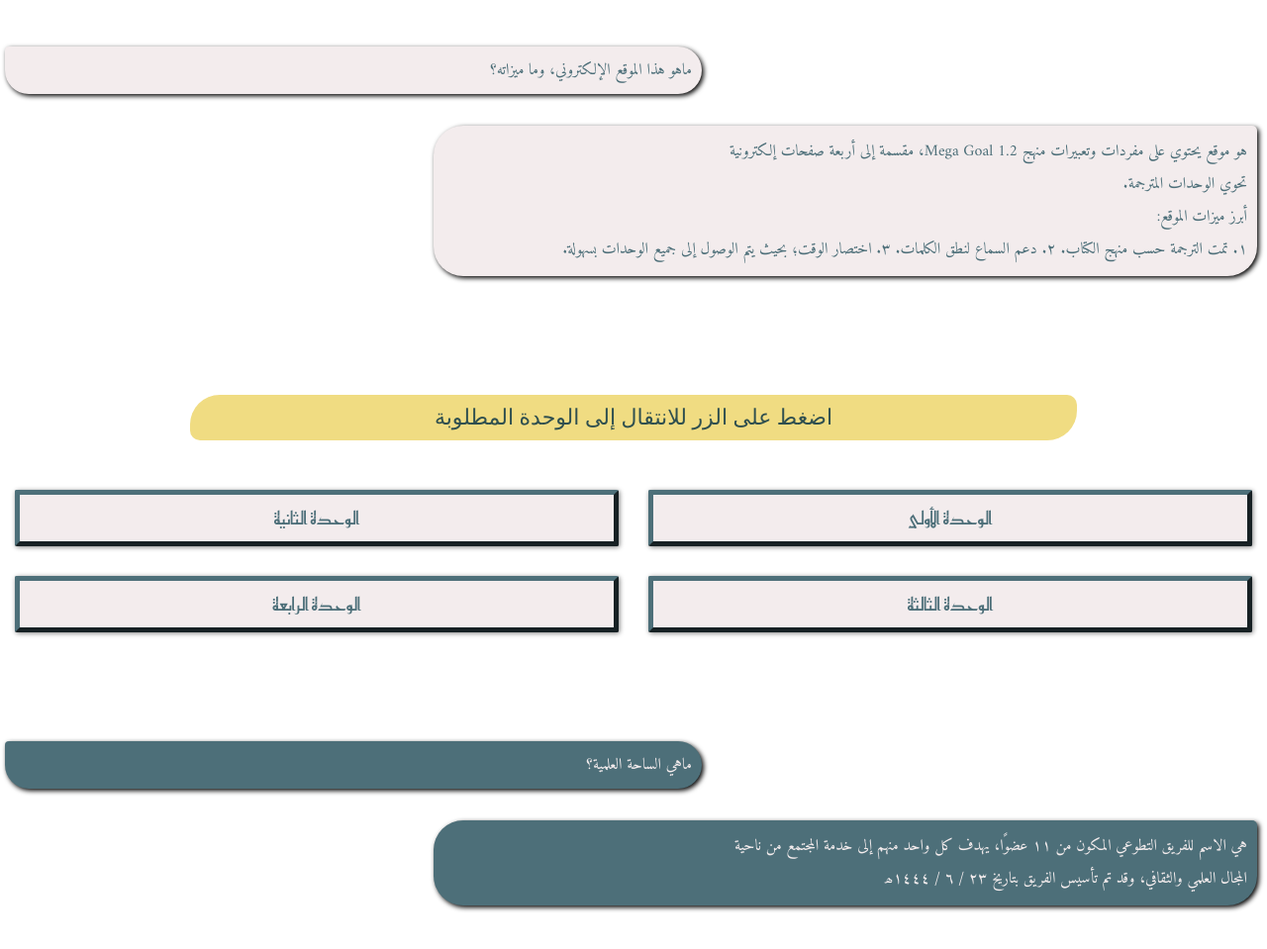
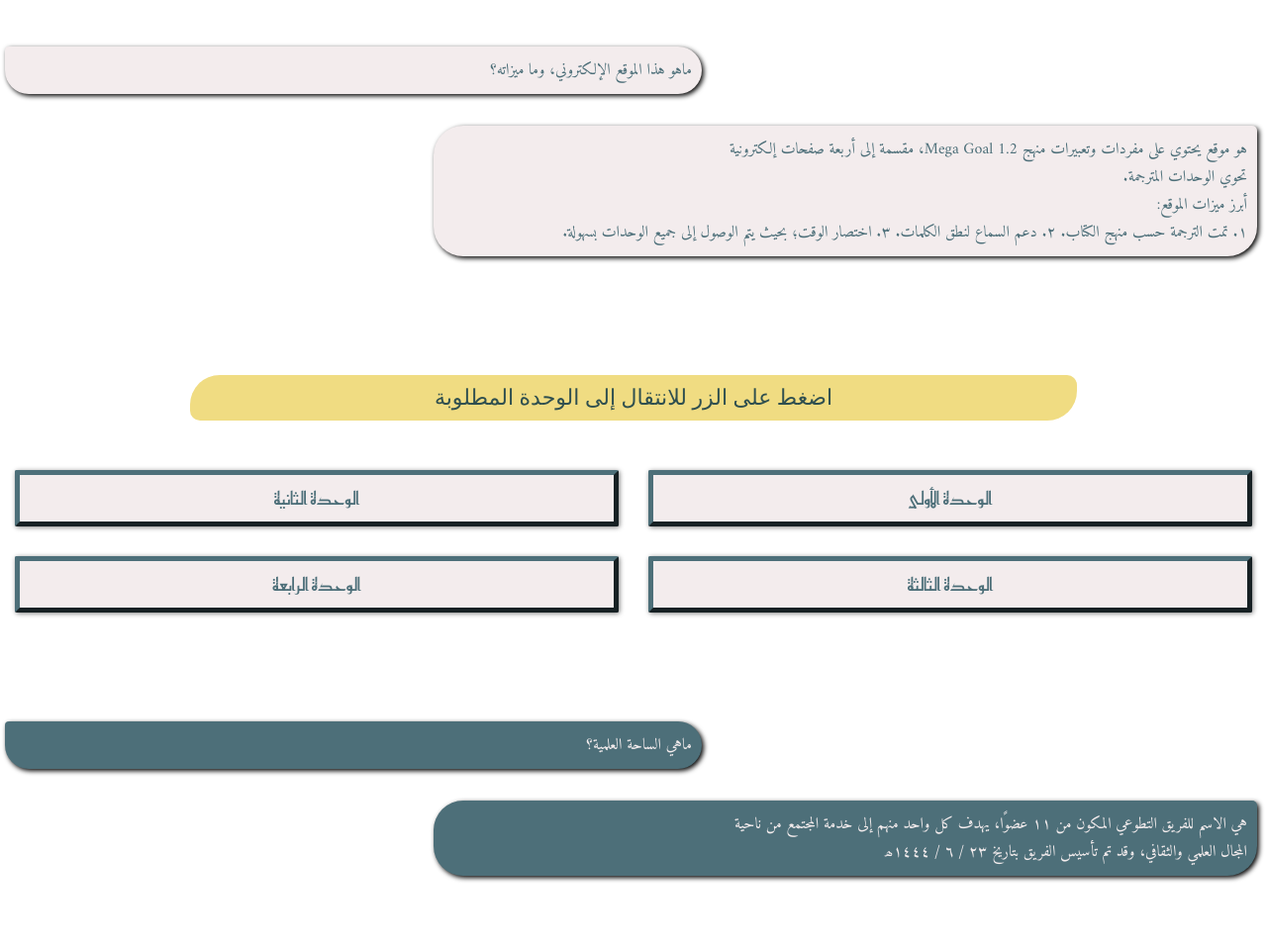
Before and after one commit to Alsaha-Alelmiya/English-g10-ss, a plain HTML site: page V-E.html in a window 1280 px wide. Shown: the part 123-1082 px from the top of the page at 99% size. Drawn offline with Linux system fonts and the light colour scheme; a web font is replaced by a local one.

Commit message:
Add files via upload

```diff
--- a/V-E.html
+++ b/V-E.html
@@ -128,7 +128,7 @@ width:65%;
 margin:130px 10px;
 border-radius:30px 5px 30px 30px;
 box-shadow:2px 2px 5px black;
-line-height:33px;
+line-height:;
 }
 
 .w-d-q{
@@ -148,7 +148,7 @@ width:65%;
 margin:190px 10px;
 border-radius:30px 5px 30px 30px;
 box-shadow:2px 2px 5px black;
-line-height:33px;
+line-height:;
 }
 
 .t-d-q{
```
